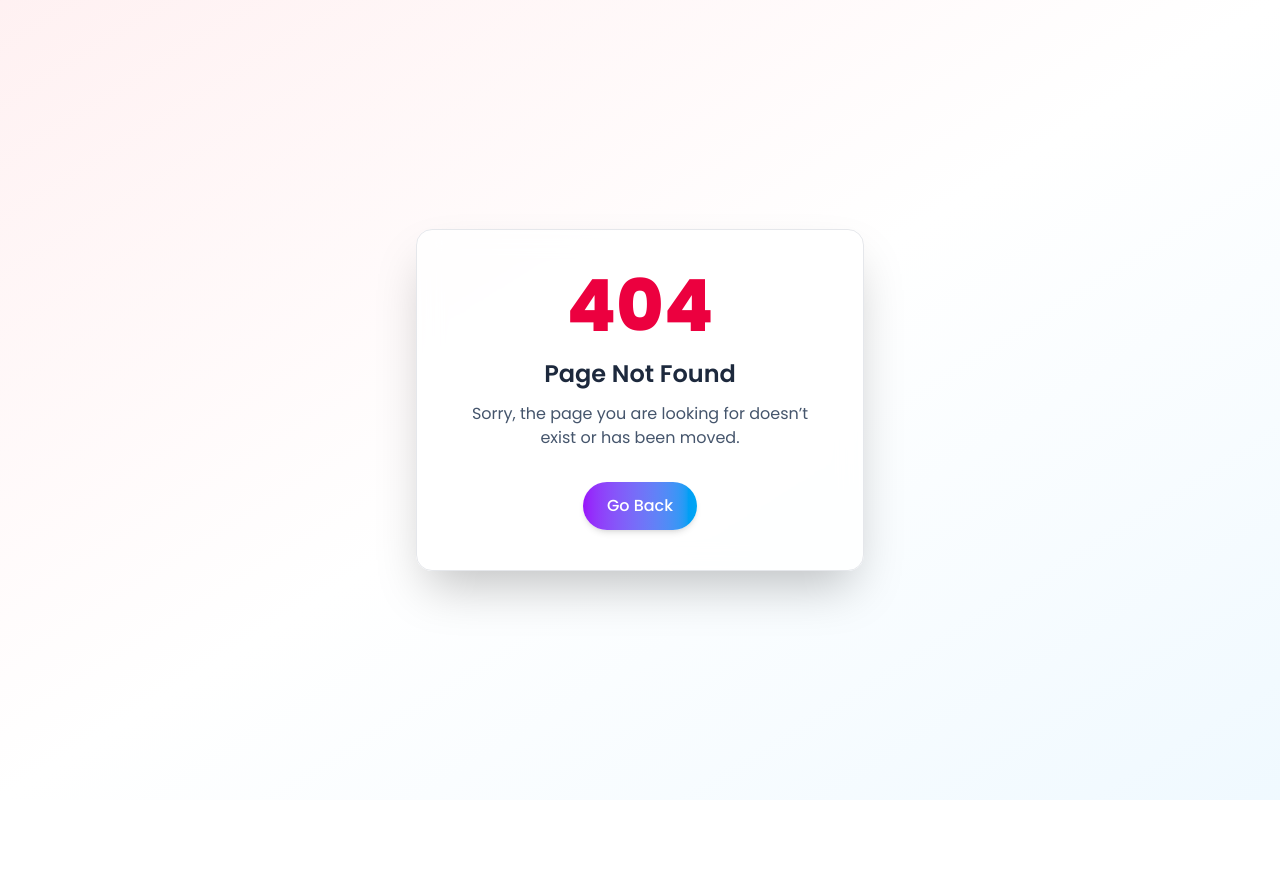
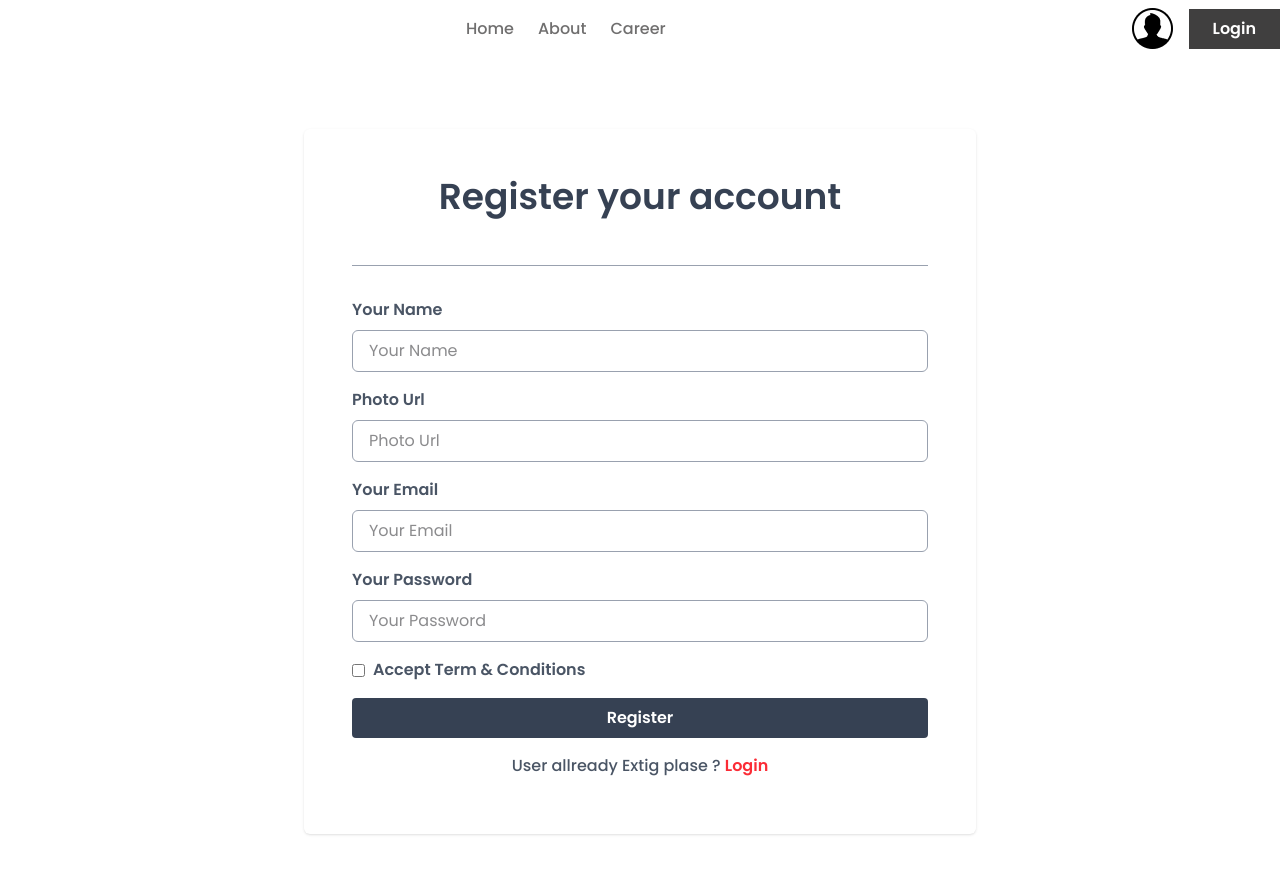
Before and after one commit to mdriyazakondo/dragon-news, a React (Vite) app: page /auth/register in a window 1280 px wide. Before the commit this address had no page. Shown: the top 874 px of the page. Before the commit the page ends 800 px from the top, so only its background shows below. Built offline with nearby package versions, Linux system fonts and the light colour scheme.

Commit message:
firebase setup

```diff
--- /dev/null
+++ b/src/auth/Login/Login.jsx
@@ -0,0 +1,62 @@
+import React from "react";
+import { Link } from "react-router";
+
+const Login = () => {
+  const handleSignIn = (e) => {
+    e.preventDefault();
+    const email = e.target.email.value;
+    const password = e.target.password.value;
+    const newUser = { email, password };
+    console.log(newUser);
+  };
+  return (
+    <div className="flex items-center justify-center min-h-[90vh] max-w-2xl mx-auto">
+      <div className="flex items-center justify-center max-w-2xl mx-auto w-full flex-col my-20 shadow p-6 rounded-md ">
+        <div className="max-w-xl w-full mx-auto pb-8 ">
+          <h4 className=" text-center text-2xl md:text-3xl lg:text-4xl font-semibold text-gray-700 my-6 pb-6">
+            Login your account
+          </h4>
+          <form
+            onSubmit={handleSignIn}
+            className="w-full space-y-4 border-t border-gray-400 pt-8"
+          >
+            <div>
+              <p className="text-gray-600 font-semibold">Your Email</p>
+              <input
+                type="email"
+                name="email"
+                placeholder="Your Email"
+                required
+                className="w-full py-2 pl-4 border border-gray-400 rounded-md outline-none mt-2"
+              />
+            </div>
+            <div>
+              <p className="text-gray-600 font-semibold">Your Password</p>
+              <input
+                type="password"
+                name="password"
+                placeholder="Your Password"
+                required
+                className="w-full py-2 pl-4 border border-gray-400 rounded-md outline-none mt-2"
+              />
+            </div>
+            <button
+              type="submit"
+              className="py-2 w-full bg-gray-700 text-white font-semibold cursor-pointer rounded-sm"
+            >
+              Register
+            </button>
+          </form>
+          <p className="mt-4 text-gray-600 font-medium text-center">
+            Dont’t Have An Account ?{" "}
+            <Link to="/auth/register" className="text-red-500 font-semibold">
+              Register
+            </Link>
+          </p>
+        </div>
+      </div>
+    </div>
+  );
+};
+
+export default Login;
--- /dev/null
+++ b/src/auth/Register/Register.jsx
@@ -0,0 +1,88 @@
+import React from "react";
+import { Link } from "react-router";
+
+const Register = () => {
+  const handleSignUp = (e) => {
+    e.preventDefault();
+    const name = e.target.name.value;
+    const photo = e.target.photo.value;
+    const email = e.target.email.value;
+    const password = e.target.password.value;
+    const newUser = { name, photo, email, password };
+    console.log(newUser);
+  };
+  return (
+    <div className="flex items-center justify-center max-w-2xl mx-auto min-h-[80vh]">
+      <div className="flex items-center justify-center max-w-2xl mx-auto w-full flex-col my-20 shadow p-6 rounded-md">
+        <div className="max-w-xl w-full mx-auto  pb-8">
+          <h4 className=" text-center text-2xl md:text-3xl lg:text-4xl font-semibold text-gray-700 pb-6 my-6">
+            Register your account
+          </h4>
+          <form
+            onSubmit={handleSignUp}
+            className="space-y-4 border-t border-gray-400 pt-8 w-full"
+          >
+            <div>
+              <p className="text-gray-600 font-semibold">Your Name</p>
+              <input
+                type="text"
+                name="name"
+                placeholder="Your Name"
+                required
+                className="w-full py-2 pl-4 border border-gray-400 rounded-md outline-none mt-2"
+              />
+            </div>
+            <div>
+              <p className="text-gray-600 font-semibold">Photo Url</p>
+              <input
+                type="url"
+                name="photo"
+                placeholder="Photo Url"
+                required
+                className="w-full py-2 pl-4 border border-gray-400 rounded-md outline-none mt-2"
+              />
+            </div>
+            <div>
+              <p className="text-gray-600 font-semibold">Your Email</p>
+              <input
+                type="email"
+                name="email"
+                placeholder="Your Email"
+                required
+                className="w-full py-2 pl-4 border border-gray-400 rounded-md outline-none mt-2"
+              />
+            </div>
+            <div>
+              <p className="text-gray-600 font-semibold">Your Password</p>
+              <input
+                type="password"
+                name="password"
+                placeholder="Your Password"
+                required
+                className="w-full py-2 pl-4 border border-gray-400 rounded-md outline-none mt-2"
+              />
+            </div>
+            <div className="flex items-center gap-2 text-gray-600 font-semibold">
+              <input type="checkbox" name="term" required />
+              Accept Term & Conditions
+            </div>
+            <button
+              type="submit"
+              className="py-2 w-full bg-gray-700 text-white font-semibold cursor-pointer rounded-sm"
+            >
+              Register
+            </button>
+          </form>
+          <p className="mt-4 text-gray-600 font-medium text-center">
+            User allready Extig plase ?{" "}
+            <Link to="/auth/login" className="text-red-500 font-semibold">
+              Login
+            </Link>
+          </p>
+        </div>
+      </div>
+    </div>
+  );
+};
+
+export default Register;
--- /dev/null
+++ b/src/firebase/firebase.config.js
@@ -0,0 +1,20 @@
+// Import the functions you need from the SDKs you need
+import { initializeApp } from "firebase/app";
+import { getAuth } from "firebase/auth";
+// TODO: Add SDKs for Firebase products that you want to use
+// https://firebase.google.com/docs/web/setup#available-libraries
+
+// Your web app's Firebase configuration
+const firebaseConfig = {
+  apiKey: import.meta.env.VITE_apiKey,
+  authDomain: import.meta.env.VITE_authDomain,
+  projectId: import.meta.env.VITE_projectId,
+  storageBucket: import.meta.env.VITE_storageBucket,
+  messagingSenderId: import.meta.env.VITE_messagingSenderId,
+  appId: import.meta.env.VITE_appId,
+};
+
+// Initialize Firebase
+const app = initializeApp(firebaseConfig);
+
+export const auth = getAuth(app);
--- /dev/null
+++ b/src/layout/AuthLayout.jsx
@@ -0,0 +1,14 @@
+import React from "react";
+import { Outlet } from "react-router";
+import Navbar from "../shared/Navbar";
+
+const AuthLayout = () => {
+  return (
+    <div className="max-w-[1500px] mx-auto my-2">
+      <Navbar />
+      <Outlet />
+    </div>
+  );
+};
+
+export default AuthLayout;
--- a/src/layout/HomeLayout.jsx
+++ b/src/layout/HomeLayout.jsx
@@ -19,15 +19,15 @@ const HomeLayout = () => {
         </nav>
       </header>
       <main className="max-w-[1500px] mx-auto grid grid-cols-1 md:grid-cols-12 my-12 gap-8">
-        <section className="grid-cols-1 md:col-span-2 ">
+        <aside className="grid-cols-1 md:col-span-2 sticky top-0 h-fit">
           <LeftAside />
-        </section>
+        </aside>
         <section className="main_nav grid-cols-1 md:col-span-7">
           <Outlet />
         </section>
-        <section className="grid-cols-1 md:col-span-3">
+        <aside className="grid-cols-1 md:col-span-3 sticky top-0 h-fit">
           <RightAside />
-        </section>
+        </aside>
       </main>
     </div>
   );
--- a/src/shared/Navbar.jsx
+++ b/src/shared/Navbar.jsx
@@ -1,5 +1,5 @@
 import React from "react";
-import { NavLink } from "react-router";
+import { Link, NavLink } from "react-router";
 import user from "../assets/user.png";
 const Navbar = () => {
   return (
@@ -12,9 +12,12 @@ const Navbar = () => {
       </div>
       <div className="flex items-center gap-4">
         <img src={user} alt="" />
-        <button className="py-2 px-6 bg-primary text-white font-semibold cursor-pointer">
+        <Link
+          to={"/auth/login"}
+          className="py-2 px-6 bg-primary text-white font-semibold cursor-pointer"
+        >
           Login
-        </button>
+        </Link>
       </div>
     </div>
   );
```
Also changed, not shown: src/router/router.jsx (+14 -1 lines), 1 other file (tests, documents, lock files or other folders).
